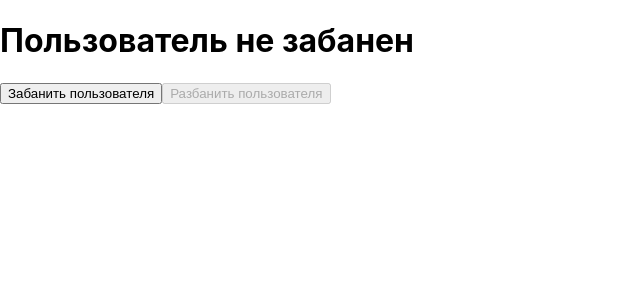
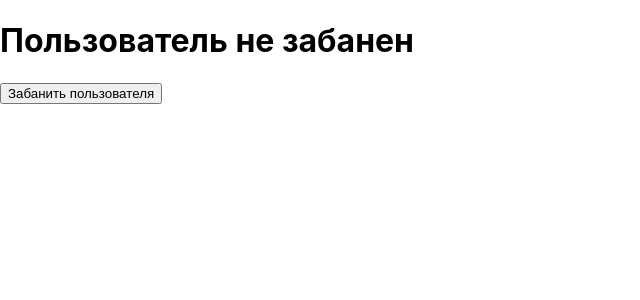
Before and after one commit to rayssssbush/react_labs, a React (Create React App) app in the folder my-app/: page / in a window 1280 px wide. Shown: the top 300 px of the page, without its empty margins (0-640 px from the left). Built offline with nearby package versions, Linux system fonts and the light colour scheme.

Commit message:
react_35

```diff
--- a/my-app/src/App.js
+++ b/my-app/src/App.js
@@ -1,30 +1,21 @@
 import React, { useState } from 'react'
 
 function App() {
-	// Стейт для отслеживания статуса пользователя (забанен или нет)
 	const [isBanned, setIsBanned] = useState(false)
 
-	// Функция для бана
-	const banUser = () => {
-		setIsBanned(true)
-	}
-
-	// Функция для разбана
-	const unbanUser = () => {
-		setIsBanned(false)
-	}
+	const banUser = () => setIsBanned(true)
+	const unbanUser = () => setIsBanned(false)
 
 	return (
 		<div>
 			<h1>{isBanned ? 'Пользователь забанен' : 'Пользователь не забанен'}</h1>
 
-			{/* Кнопки для бана и разбана */}
-			<button onClick={banUser} disabled={isBanned}>
-				Забанить пользователя
-			</button>
-			<button onClick={unbanUser} disabled={!isBanned}>
-				Разбанить пользователя
-			</button>
+			{/* Показываем только одну кнопку в зависимости от состояния */}
+			{isBanned ? (
+				<button onClick={unbanUser}>Разбанить пользователя</button>
+			) : (
+				<button onClick={banUser}>Забанить пользователя</button>
+			)}
 		</div>
 	)
 }
```
